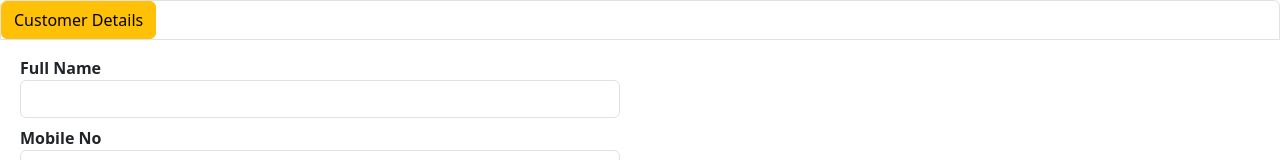
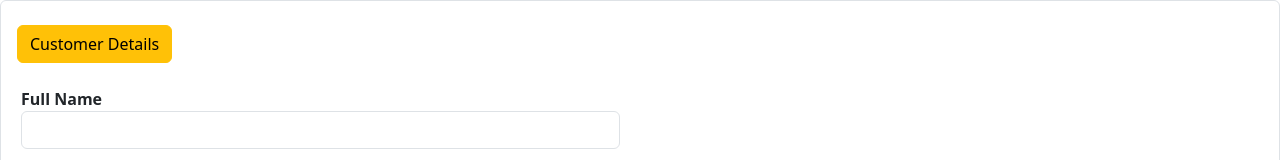
Before and after one commit to arshad10x/hotelRegistration, a plain HTML site: page index.html in a window 1280 px wide. Shown: the top 160 px of the page. Drawn offline with nearby package versions, Linux system fonts and the light colour scheme; a script that the page names is missing.

Commit message:
final commit

```diff
--- a/index.html
+++ b/index.html
@@ -14,7 +14,7 @@
     <section>
       <div class="accordion" id="hotelForm">
         <div class="accordion-item">
-          <!-- <div class="accordion-header mt-4 ms-3 mb-2"> -->
+          <div class="accordion-header mt-4 ms-3 mb-2">
             <button
               data-bs-target="#customer"
               data-bs-toggle="collapse"
```
